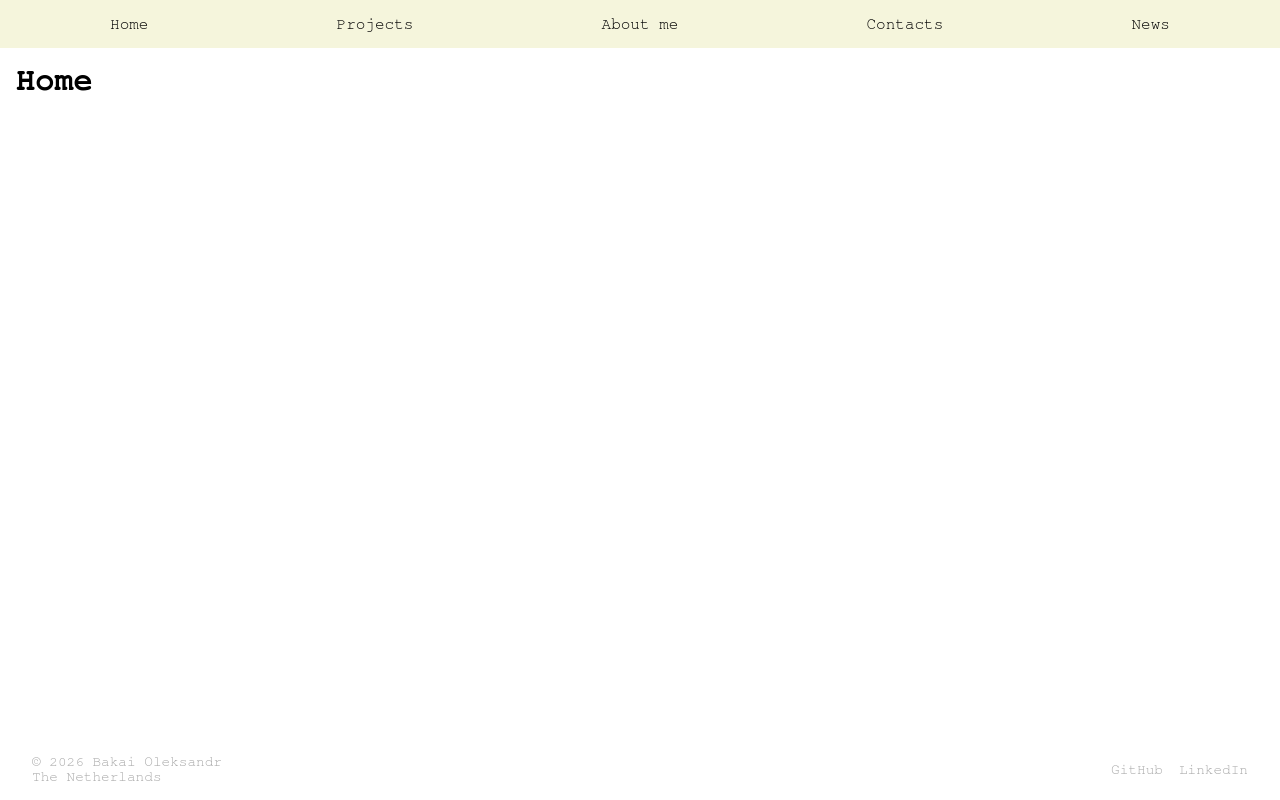
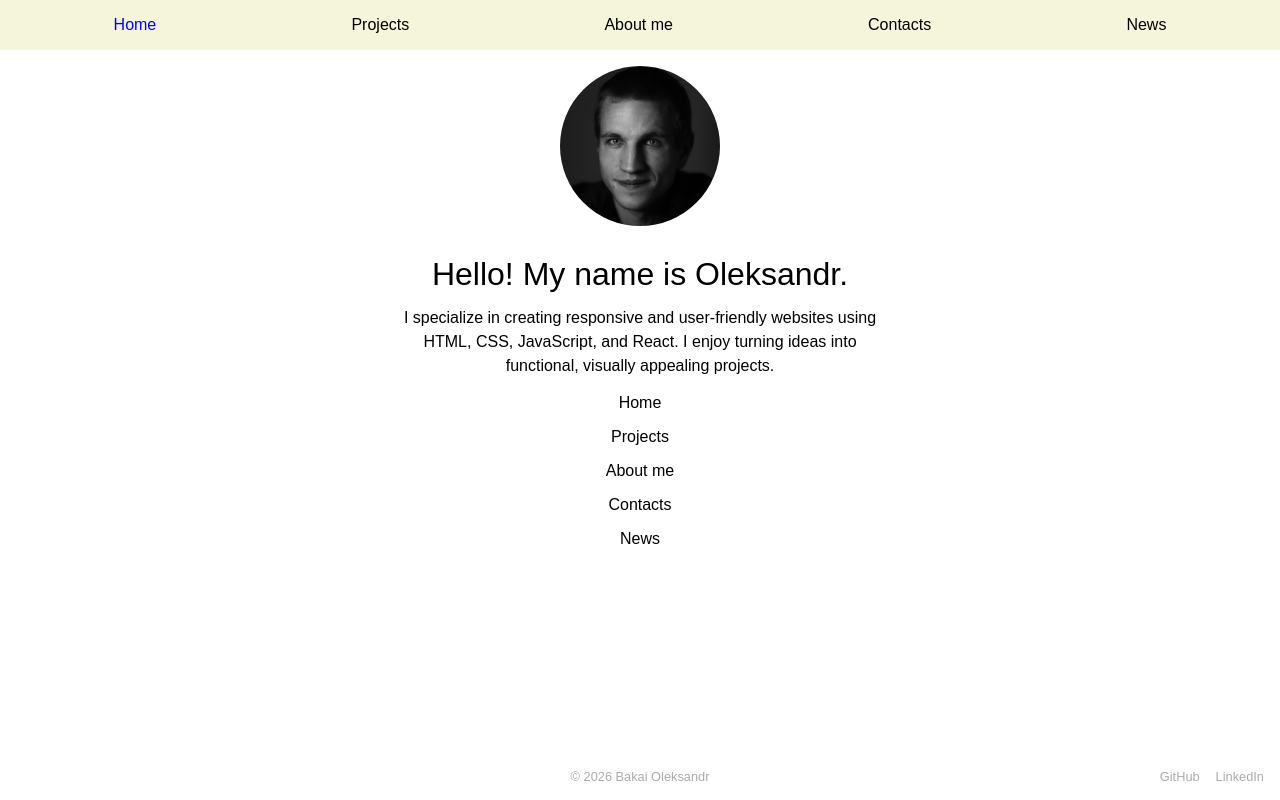
Before and after one commit to BakaiOleksandr/Portfolio, a React (Vite) app: page / in a window 1280 px wide. Built offline with nearby package versions, Linux system fonts and the light colour scheme.

Commit message:
CSS, HomePage

```diff
--- a/src/components/Footer.jsx
+++ b/src/components/Footer.jsx
@@ -6,7 +6,6 @@ export default function Footer() {
     <div className={styles.myFooter}>
       <div className={styles.myInfo}>
         <p>© {year} Bakai Oleksandr</p>
-        <p>The Netherlands</p>
       </div>
       <div className={styles.myLinks}>
         <a
--- a/src/components/Footer.module.css
+++ b/src/components/Footer.module.css
@@ -1,24 +1,28 @@
 /* Footer */
 .myFooter {
-  padding: 1rem 2rem;
+  padding: 1rem;
   display: flex;
-  justify-content: space-between;
   align-items: center;
-  font-size: 0.9rem;
-  color: #aaa;
+  font-size: 0.8rem;
+  color: var(--footer-links);
+  position: relative;
+  flex-wrap: wrap;
+}
+.myInfo {
+  flex: 1;
+  position: absolute;
+  left: 50%;
+  transform: translateX(-50%);
 }
 
-.myLinks{
+.myLinks {
+  margin-left: auto;
   display: flex;
-  gap: 16px;
-}
-.myInfo {
-  display: flex;
-  flex-direction: column;
+  gap: 1rem;
 }
 
 .myLinks a {
-  color: #aaa;
+  color: var(--footer-links);
   text-decoration: none;
   transition: color 0.2s ease;
 }
@@ -26,3 +30,16 @@
 .myLinks a:hover {
   color: var(--color-links-active);
 }
+
+@media (max-width: 600px) {
+  .myFooter {
+    justify-content: center;
+  }
+  .myInfo {
+    position: static;
+    transform: none;
+  }
+  .myLinks {
+    margin-left: 0;
+  }
+}
--- a/src/components/Navbar.module.css
+++ b/src/components/Navbar.module.css
@@ -18,3 +18,7 @@
 .active {
   color: var(--color-links-active);
 }
+.navbar a:hover{
+ color: var(--color-links-active);
+  text-shadow: 2px 2px 5px rgba(0,0,0,0.3);
+}
--- a/src/index.css
+++ b/src/index.css
@@ -2,21 +2,25 @@
   --color-links-active: blue;
   --links-color: black;
   --background-color: beige;
+  --footer-text:beige;
+  --footer-links:#aaa;
 }
-*{padding: 0;
-margin: 0;}
+* {
+  padding: 0;
+  margin: 0;
+}
 .app-container {
   min-height: 100vh;
   display: flex;
   flex-direction: column;
 }
-.content{
+.content {
   flex: 1;
 }
 
 html {
-  font-family: FreeMono, monospace;
-  font-weight: 400;
+  font-family: 'Arial Narrow Bold', sans-serif;
+  font-size: 16px;
 }
 
 h1 {
@@ -25,3 +29,6 @@ h1 {
 a {
   color: var(--links-color);
 }
+.active {
+  color: var(--color-links-active);
+}
--- a/src/pages/Home.jsx
+++ b/src/pages/Home.jsx
@@ -1,3 +1,25 @@
+import styles from './Home.module.css';
+import {Link} from 'react-router-dom';
 export default function Home() {
-  return <h1>Home</h1>;
+  return (
+    <div className={styles.homeContainer}>
+      <div className={styles.avatarContainer}>
+        <img src="photo.jpg" alt="Avatar" className={styles.avatar} />
+      </div>
+      <div className={styles.homeText}>
+        <div className={styles.topText}>Hello! My name is Oleksandr. </div>
+        <p>
+          I specialize in creating responsive and user-friendly websites using
+          HTML, CSS, JavaScript, and React. I enjoy turning ideas into
+          functional, visually appealing projects.
+        </p>
+      </div>
+
+      <div className={styles.homeList}><Link to="/">Home</Link>
+      <Link to="/projects">Projects</Link>
+      <Link to="/about">About me</Link>
+      <Link to="/contacts">Contacts</Link>
+      <Link to="/news">News</Link></div>
+    </div>
+  );
 }
--- /dev/null
+++ b/src/pages/Home.module.css
@@ -0,0 +1,40 @@
+.homeContainer{
+display: flex;
+  flex-direction: column;
+  align-items: center;
+}
+.avatarContainer {
+  display: flex;
+  justify-content: center;
+  margin: 1rem;
+  align-items: center;
+}
+.avatar {
+  width: 10rem;
+  height: 10rem;
+  border-radius: 50%;
+  object-fit: cover;
+  object-position: center top;
+}
+.topText {
+  margin-bottom: 1rem;
+  font-size: 2rem;
+  font-weight: 400;
+  line-height: 2rem;
+}
+.homeText {
+  max-width: 30rem;
+  margin: 1rem;
+  text-align: center;
+  line-height: 1.5rem;
+  font-weight: 400;
+  }
+.homeList{
+  display: flex;
+  flex-direction: column;
+  align-items: center;
+  gap: 1rem;
+}
+.homeList a{
+  text-decoration: none;
+}
```
Also changed, not shown: public/photo.jpg (added).
